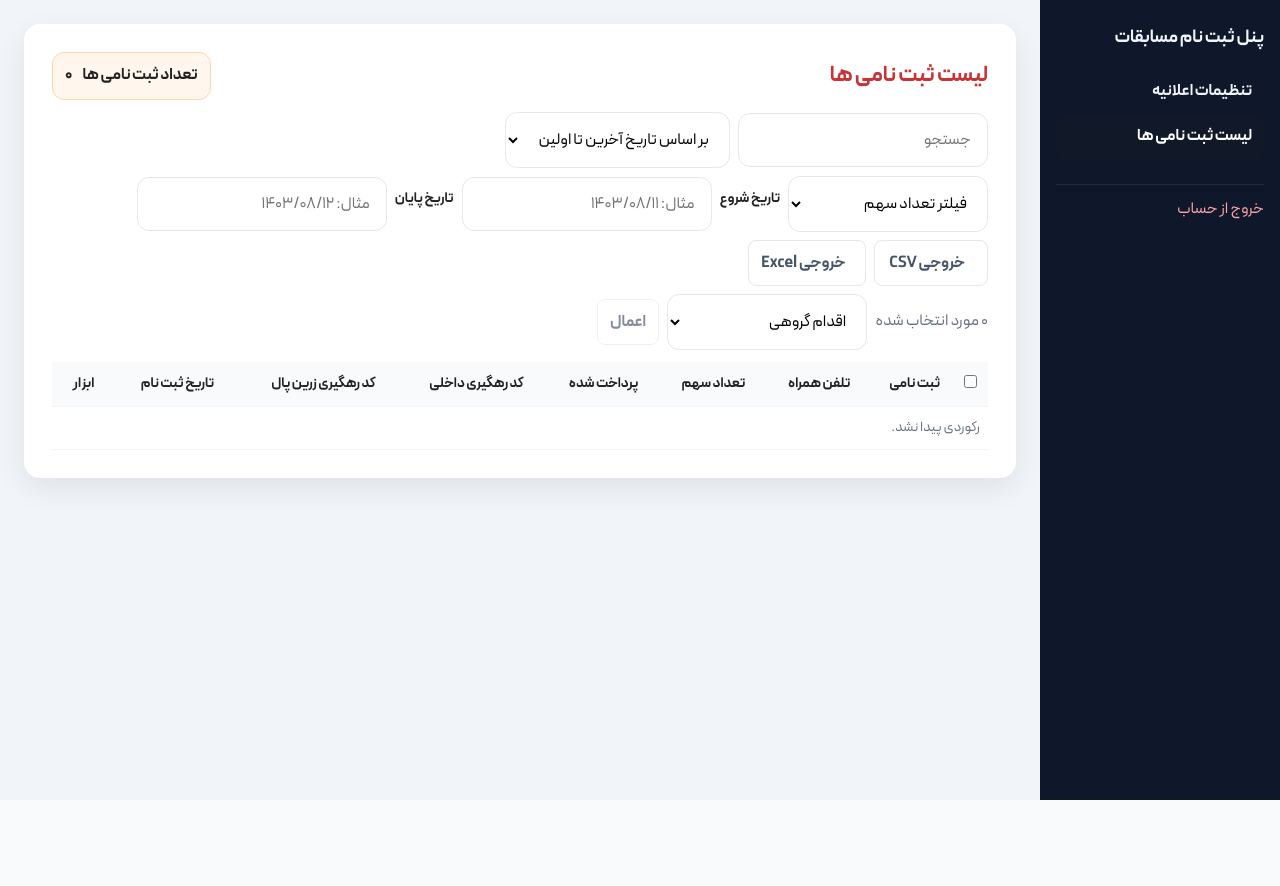
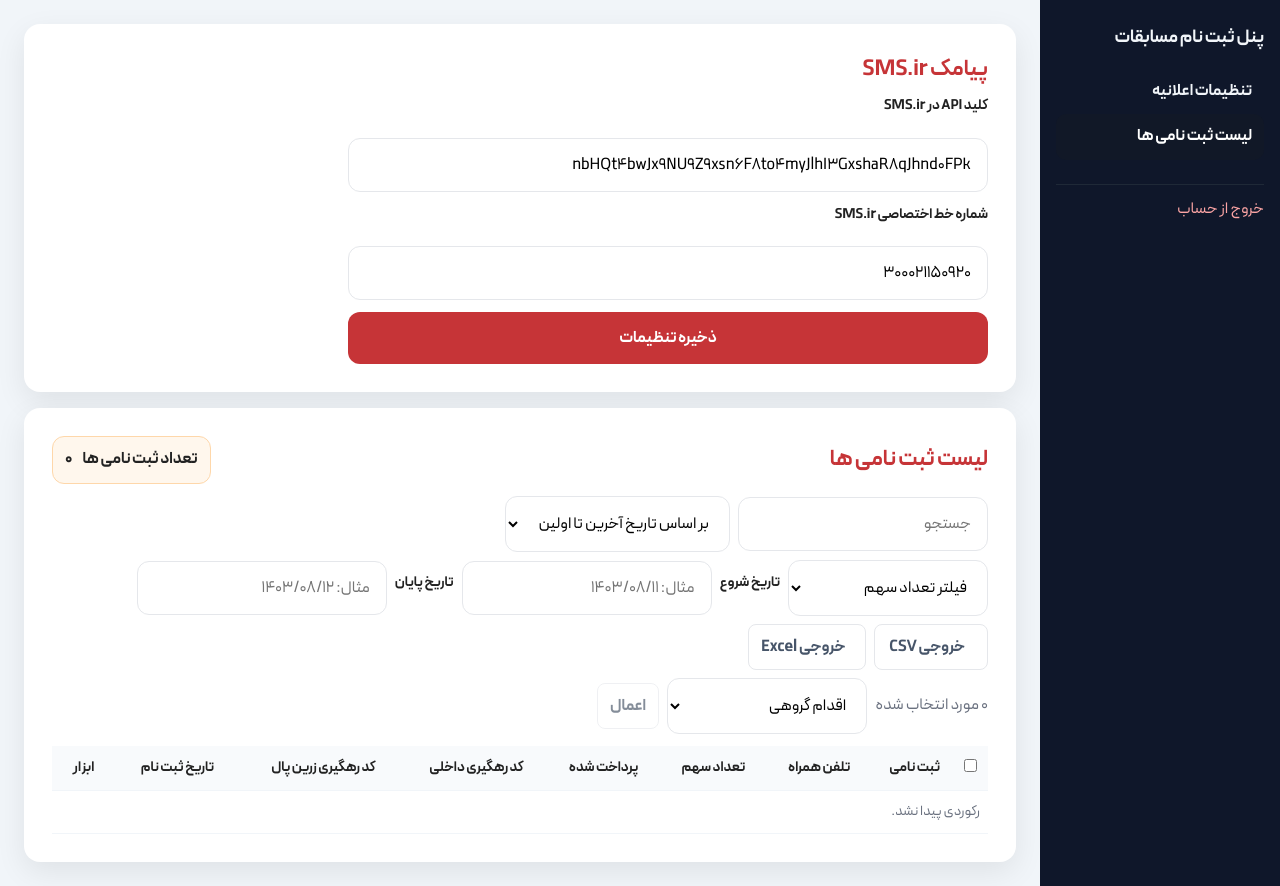
Before and after one commit to iGre4t/Simple-Event-Register-Webpage, a PHP site: page /panel.php in a window 1280 px wide. Before the commit the page ends 800 px from the top, so only its background shows below. Run offline with PHP 8.4, Linux system fonts and the light colour scheme; the visitor is signed in with stand-in values (Sample User, id 1); some libraries are stand-ins or nearby versions.

Commit message:
SMS.ir setting update

```diff
--- a/panel.php
+++ b/panel.php
@@ -200,6 +200,44 @@
     exit;
 }
 
+// Logged in: handle settings save for SMS.ir
+$smsSaveMsg = '';
+$smsSaveErr = '';
+$smsConfigPath = __DIR__ . DIRECTORY_SEPARATOR . 'sms_config.php';
+$smsConfig = [];
+if (is_readable($smsConfigPath)) {
+    $tmp = require $smsConfigPath;
+    if (is_array($tmp)) { $smsConfig = $tmp; }
+}
+
+if (($_SERVER['REQUEST_METHOD'] ?? 'GET') === 'POST' && isset($_POST['action']) && $_POST['action'] === 'save_smsir') {
+    $newApi  = trim((string)($_POST['smsir_api'] ?? ''));
+    $newLine = trim((string)($_POST['smsir_line'] ?? ''));
+    if ($newApi === '' || $newLine === '') {
+        $smsSaveErr = 'لطفاً هر دو فیلد را تکمیل کنید.';
+    } else {
+        // Normalize line digits only
+        $newLineDigits = preg_replace('/\D+/', '', $newLine);
+        if ($newLineDigits === null) { $newLineDigits = $newLine; }
+
+        // Merge into existing config array
+        $cfg = is_array($smsConfig) ? $smsConfig : [];
+        $cfg['api_key'] = $newApi;
+        $cfg['line_number'] = $newLineDigits;
+
+        // Serialize back to PHP file
+        $export = var_export($cfg, true);
+        $php = "<?php\nreturn " . $export . ";\n";
+        $ok = @file_put_contents($smsConfigPath, $php);
+        if ($ok === false) {
+            $smsSaveErr = 'خطا در ذخیره‌سازی فایل تنظیمات (sms_config.php). مجوز نوشتن را بررسی کنید.';
+        } else {
+            $smsConfig = $cfg;
+            $smsSaveMsg = 'تنظیمات پیامک با موفقیت ذخیره شد.';
+        }
+    }
+}
+
 // Logged in: compute data for participants tab
 $participants = read_participants();
 $countTotal = count($participants);
@@ -314,6 +352,30 @@
             </div>
         </aside>
         <main class="content">
+            <!-- Notification Settings -->
+            <div id="notification-settings" class="card" style="margin-bottom:16px;">
+                <h2 class="title" style="margin-top:0">پیامک SMS.ir</h2>
+                <?php if ($smsSaveMsg !== ''): ?>
+                    <div class="tag" style="background:#e8f5e9; border:1px solid #bbf7d0; color:#166534; margin-bottom:12px;">
+                        <?php echo htmlspecialchars($smsSaveMsg, ENT_QUOTES, 'UTF-8'); ?>
+                    </div>
+                <?php endif; ?>
+                <?php if ($smsSaveErr !== ''): ?>
+                    <div class="tag" style="background:#fee2e2; border:1px solid #fecaca; color:#991b1b; margin-bottom:12px;">
+                        <?php echo htmlspecialchars($smsSaveErr, ENT_QUOTES, 'UTF-8'); ?>
+                    </div>
+                <?php endif; ?>
+                <form method="post" action="panel.php#notification-settings" style="display:grid; gap:12px; max-width:640px;">
+                    <input type="hidden" name="action" value="save_smsir" />
+                    <label for="smsir_api" style="font-weight:700;">کلید API در SMS.ir</label>
+                    <input class="ctrl" type="text" id="smsir_api" name="smsir_api" placeholder="مثال: xxxxxxxx-xxxx-xxxx-xxxx-xxxxxxxxxxxx" value="<?php echo htmlspecialchars((string)($smsConfig['api_key'] ?? ''), ENT_QUOTES, 'UTF-8'); ?>" />
+                    <label for="smsir_line" style="font-weight:700;">شماره خط اختصاصی SMS.ir</label>
+                    <input class="ctrl" type="text" id="smsir_line" name="smsir_line" placeholder="مثال: 3000xxxxxxxx" value="<?php echo htmlspecialchars((string)($smsConfig['line_number'] ?? ''), ENT_QUOTES, 'UTF-8'); ?>" />
+                    <div>
+                        <button class="btn" type="submit">ذخیره تنظیمات</button>
+                    </div>
+                </form>
+            </div>
             <div class="card">
                 <div class="header-row">
                     <h1 class="title" style="margin:0">لیست ثبت نامی ها</h1>
```
